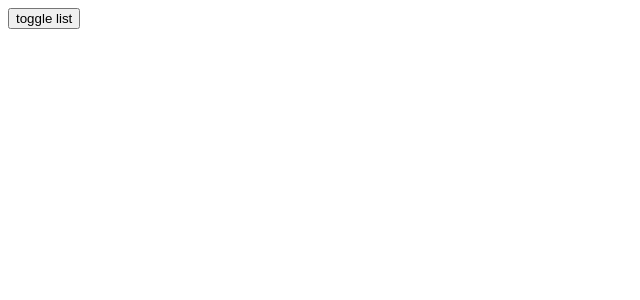
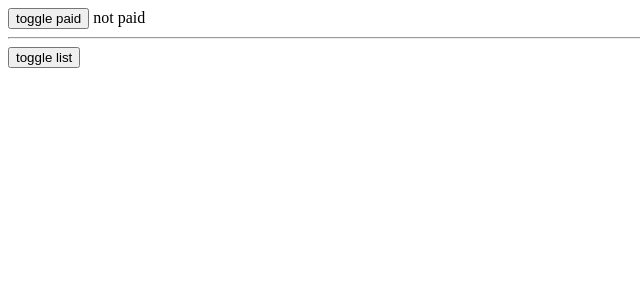
Before and after one commit to yamanerkam/Angular-Directive, an Angular app: page / in a window 1280 px wide. Shown: the top 300 px of the page, without its empty margins (0-640 px from the left). Built offline with nearby package versions, Linux system fonts and the light colour scheme.

Commit message:
ngIF-else

```diff
--- a/src/app/app.component.html
+++ b/src/app/app.component.html
@@ -1,3 +1,10 @@
+<button (click)="paidToggle()">toggle paid</button>
+
+<div *ngIf="isPaid;else elseContent">PAID</div>
+<ng-template #elseContent>
+    not paid
+</ng-template>
+<hr>
 <button (click)="listToggleFunction()">toggle list</button>
 <div *ngIf="listToggle">
     <div *ngFor="let city of cities; index as  i;let isEven = even; let isOdd = odd ">
--- a/src/app/app.component.ts
+++ b/src/app/app.component.ts
@@ -16,7 +16,10 @@ export class AppComponent {
   // it adds the html elements new behaviours and extra features
   // helps us to manipulate dom objects
   listToggle: boolean = false
-
+  isPaid = false
+  paidToggle() {
+    this.isPaid = !this.isPaid
+  }
   listToggleFunction() {
     this.listToggle = !this.listToggle
   }
```
